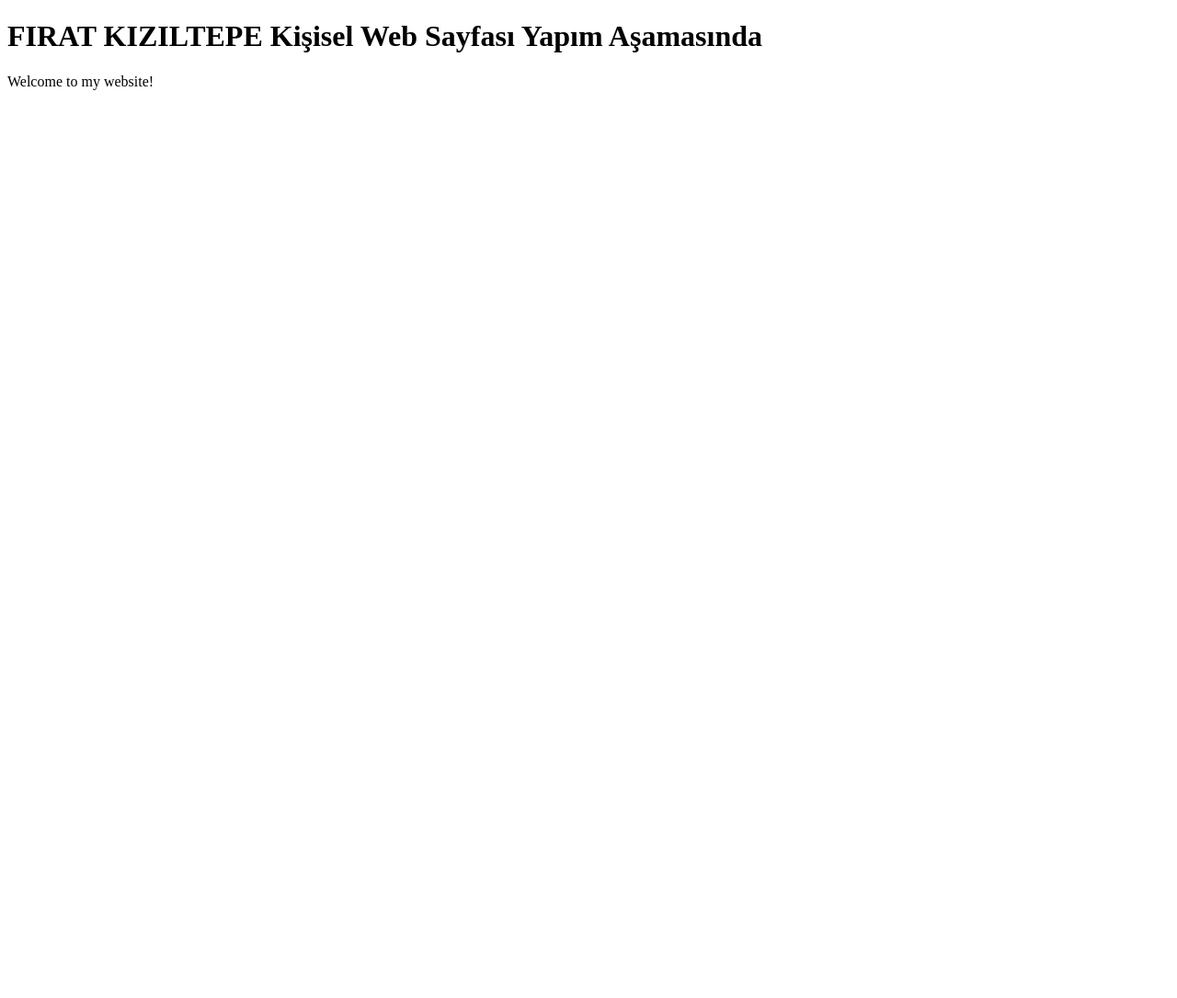
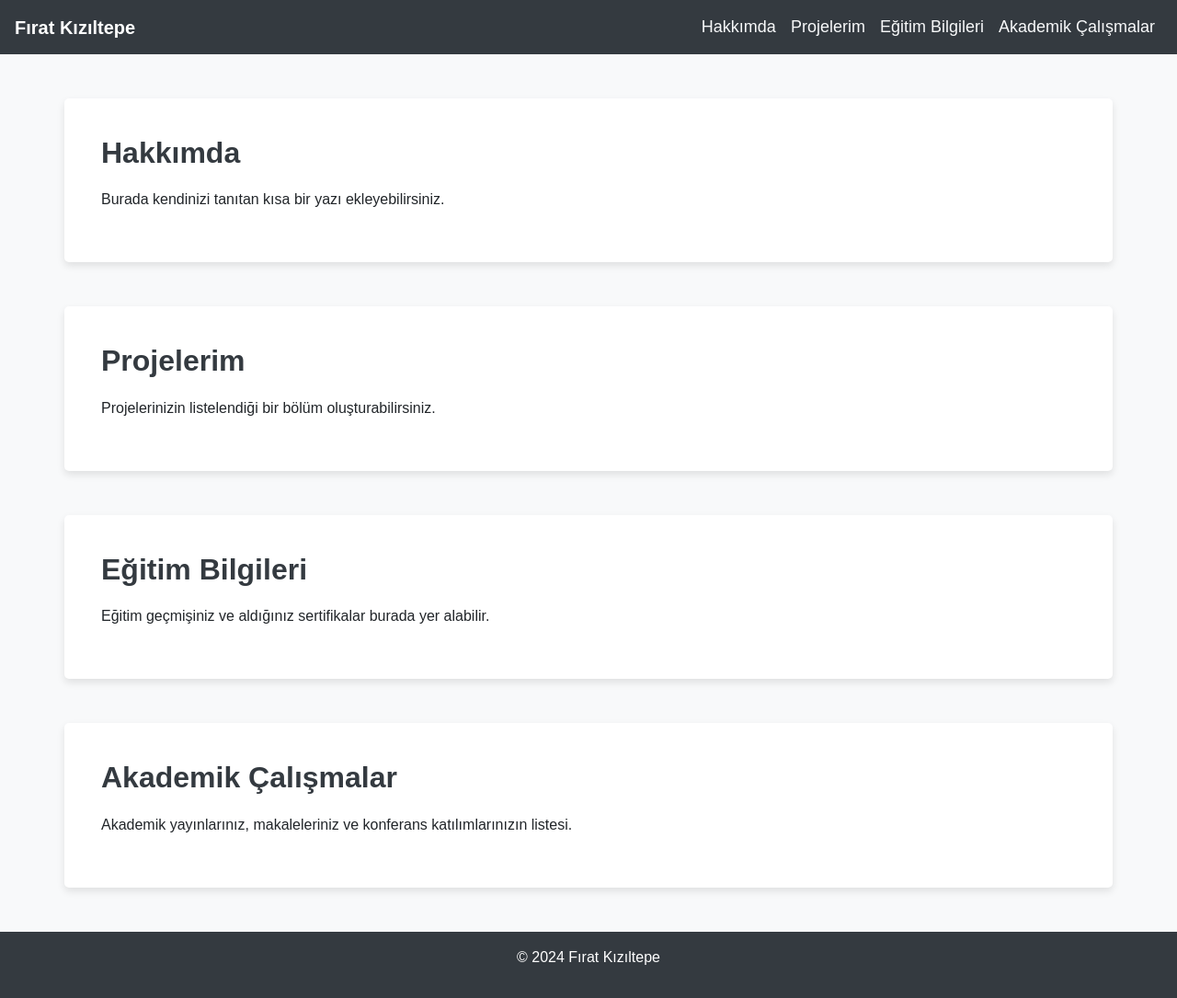
Before and after one commit to FiratKiziltepe/fk.github.io, a plain HTML site: page index.html in a window 1280 px wide. Shown: the whole page at 92% size. Before the commit the page ends 800 px from the top, so only its background shows below. Drawn offline with nearby package versions, Linux system fonts and the light colour scheme.

Commit message:
Update index.html

```diff
--- a/index.html
+++ b/index.html
@@ -1,20 +1,60 @@
 <!DOCTYPE html>
-<html lang="en">
+<html lang="tr">
 <head>
-    <meta charset="UTF-8">
-    <meta name="viewport" content="width=device-width, initial-scale=1.0">
-    <meta name="description" content="Welcome to Firat Kiziltepe's website">
-    <title>Firat Kiziltepe</title>
+  <meta charset="UTF-8">
+  <meta name="viewport" content="width=device-width, initial-scale=1.0">
+  <title>Fırat Kızıltepe - Kişisel Web Sayfası</title>
+  <link href="https://stackpath.bootstrapcdn.com/bootstrap/4.5.2/css/bootstrap.min.css" rel="stylesheet">
+  <link rel="stylesheet" href="style.css">
 </head>
 <body>
-    <header>
-        <h1>FIRAT KIZILTEPE Kişisel Web Sayfası Yapım Aşamasında</h1>
-    </header>
-    <main>
-        <p>Welcome to my website!</p>
-    </main>
-    <footer>
-        <!-- Add footer content here if needed -->
-    </footer>
+  <!-- Navbar -->
+  <nav class="navbar navbar-expand-lg navbar-dark bg-dark">
+    <a class="navbar-brand" href="#">Fırat Kızıltepe</a>
+    <button class="navbar-toggler" type="button" data-toggle="collapse" data-target="#navbarNav" aria-controls="navbarNav" aria-expanded="false" aria-label="Toggle navigation">
+      <span class="navbar-toggler-icon"></span>
+    </button>
+    <div class="collapse navbar-collapse" id="navbarNav">
+      <ul class="navbar-nav ml-auto">
+        <li class="nav-item"><a class="nav-link" href="#about">Hakkımda</a></li>
+        <li class="nav-item"><a class="nav-link" href="#projects">Projelerim</a></li>
+        <li class="nav-item"><a class="nav-link" href="#education">Eğitim Bilgileri</a></li>
+        <li class="nav-item"><a class="nav-link" href="#academic">Akademik Çalışmalar</a></li>
+      </ul>
+    </div>
+  </nav>
+
+  <!-- Hakkımda Bölümü -->
+  <section id="about" class="container mt-5">
+    <h2>Hakkımda</h2>
+    <p>Burada kendinizi tanıtan kısa bir yazı ekleyebilirsiniz.</p>
+  </section>
+
+  <!-- Projelerim Bölümü -->
+  <section id="projects" class="container mt-5">
+    <h2>Projelerim</h2>
+    <p>Projelerinizin listelendiği bir bölüm oluşturabilirsiniz.</p>
+  </section>
+
+  <!-- Eğitim Bilgileri Bölümü -->
+  <section id="education" class="container mt-5">
+    <h2>Eğitim Bilgileri</h2>
+    <p>Eğitim geçmişiniz ve aldığınız sertifikalar burada yer alabilir.</p>
+  </section>
+
+  <!-- Akademik Çalışmalar Bölümü -->
+  <section id="academic" class="container mt-5 mb-5">
+    <h2>Akademik Çalışmalar</h2>
+    <p>Akademik yayınlarınız, makaleleriniz ve konferans katılımlarınızın listesi.</p>
+  </section>
+
+  <!-- Footer -->
+  <footer class="bg-dark text-center text-white py-3">
+    <p>&copy; 2024 Fırat Kızıltepe</p>
+  </footer>
+
+  <script src="https://code.jquery.com/jquery-3.5.1.slim.min.js"></script>
+  <script src="https://cdn.jsdelivr.net/npm/@popperjs/core@2.0.6/dist/umd/popper.min.js"></script>
+  <script src="https://stackpath.bootstrapcdn.com/bootstrap/4.5.2/js/bootstrap.min.js"></script>
 </body>
 </html>
```
